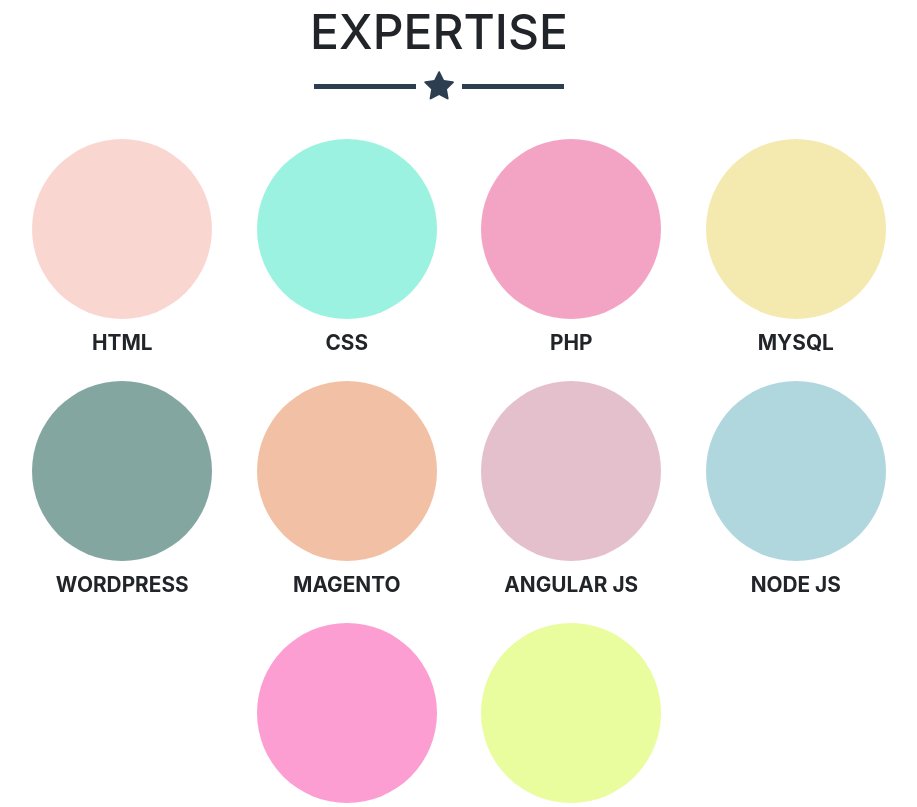
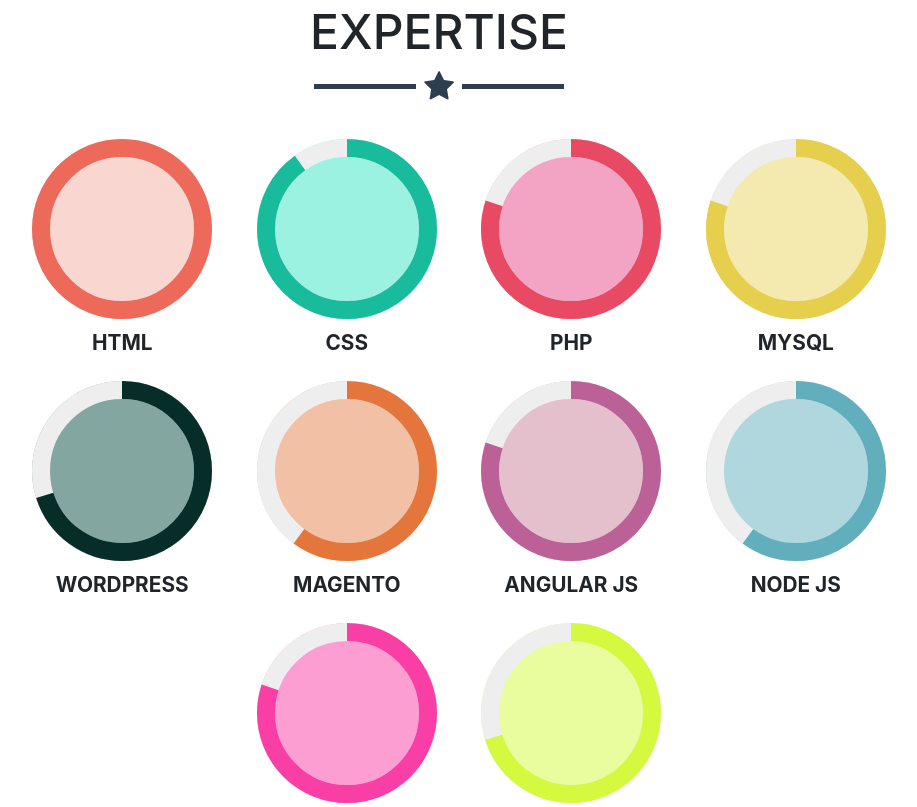
Before and after one commit to Sam1996/myprofile, a website with bundled scripts: page index.html in a window 1280 px wide. Shown: the part 1280-2087 px from the top of the page, without its empty margins (201-1118 px from the left). Built offline with nearby package versions, Linux system fonts and the light colour scheme; a script that the page names is missing.

Commit message:
Update index.html

```diff
--- a/index.html
+++ b/index.html
@@ -661,7 +661,7 @@
     <!-- Custom scripts for this template -->
     <script src="js/freelancer.min.js"></script>
     <script type="text/javascript" src="script.js"></script>
-    <script type="text/javascript" src="https://sam1996.github.io/myprofile/node_modules/progressbar/dist/progressbar.min.js"></script>
+    <script type="text/javascript" src="https://sam1996.github.io/myprofile/js/progressbar.min.js"></script>
 
   </body>
 
```
